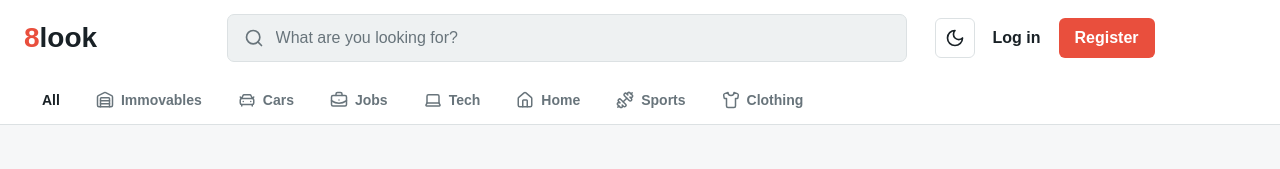
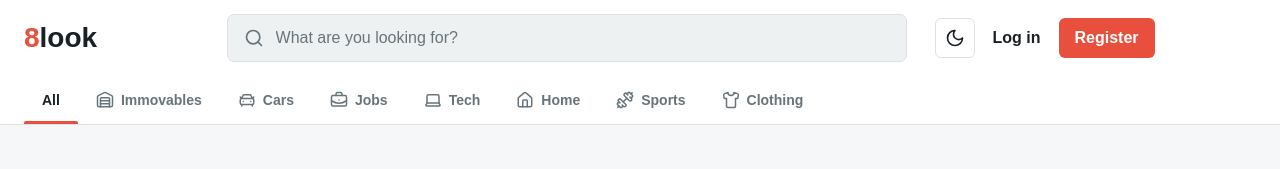
Before and after one commit to wyzard1/8Look, a Next.js app in the folder 8look/: page / in a window 1280 px wide. Shown: the top 169 px of the page. Built offline with nearby package versions, Linux system fonts and the light colour scheme; no server answers.

Commit message:
added category indicator animation

```diff
--- a/8look/app/globals.css
+++ b/8look/app/globals.css
@@ -219,6 +219,7 @@ input:focus-visible {
 
 .category-nav button {
   display: inline-flex;
+  flex: 0 0 auto;
   align-items: center;
   gap: 7px;
   min-height: 48px;
@@ -237,10 +238,6 @@ input:focus-visible {
   color: var(--foreground);
 }
 
-.category-nav button.active {
-  animation: category-tab-in 180ms ease-out;
-}
-
 .category-indicator {
   position: absolute;
   bottom: 0;
@@ -250,6 +247,8 @@ input:focus-visible {
   border-radius: 2px 2px 0 0;
   background: var(--accent);
   pointer-events: none;
+  z-index: 1;
+  will-change: width, transform;
   transition: width 240ms ease, transform 240ms ease;
 }
 
@@ -442,10 +441,6 @@ input:focus-visible {
   }
 }
 
-@keyframes category-tab-in {
-  50% { transform: translateY(-2px); }
-}
-
 @media (max-width: 960px) {
   .header-top {
     grid-template-columns: auto 1fr;
--- a/8look/app/page.tsx
+++ b/8look/app/page.tsx
@@ -74,11 +74,22 @@ export default function Home() {
     const indicator = categoryIndicatorRef.current;
     const activeButton = nav?.querySelector<HTMLButtonElement>('button.active');
 
-    if(!indicator || !activeButton || !nav) return;
+    if (!indicator || !activeButton || !nav) return;
 
-    indicator.style.width = `${activeButton.offsetWidth}px`;
-    indicator.style.transform = `translateX(${activeButton.offsetLeft}px)`;
+    const positionIndicator = () => {
+      const navRect = nav.getBoundingClientRect();
+      const buttonRect = activeButton.getBoundingClientRect();
+      const left = buttonRect.left - navRect.left + nav.scrollLeft;
 
+      indicator.style.width = `${buttonRect.width}px`;
+      indicator.style.transform = `translate3d(${left}px, 0, 0)`;
+    };
+
+    positionIndicator();
+    const resizeObserver = new ResizeObserver(positionIndicator);
+    resizeObserver.observe(nav);
+
+    return () => resizeObserver.disconnect();
   }, [selectedCategory]);
   useEffect(() => {
     const storedTheme = localStorage.getItem('8look-theme');
@@ -160,16 +171,6 @@ export default function Home() {
               value={query}
               onChange={(event) => setQuery(event.target.value)}
             />
-            <nav
-              ref={categoryNavRef}
-              aria-label="Listing categories"
-            >
-              <span
-                ref={categoryIndicatorRef}
-                className="category-indicator"
-                aria-hidden="true"
-              />
-            </nav>
           </form>
 
           <div className="account-actions">
@@ -182,7 +183,13 @@ export default function Home() {
           </div>
         </div>
 
-        <nav className="category-nav" aria-label="Listing categories">
+        <nav className="category-nav" aria-label="Listing categories"
+          ref={categoryNavRef}>
+            <span
+                ref={categoryIndicatorRef}
+                className="category-indicator"
+                aria-hidden="true"
+              />
           <button
             className={selectedCategory === null ? 'active' : ''}
             type="button"
```
